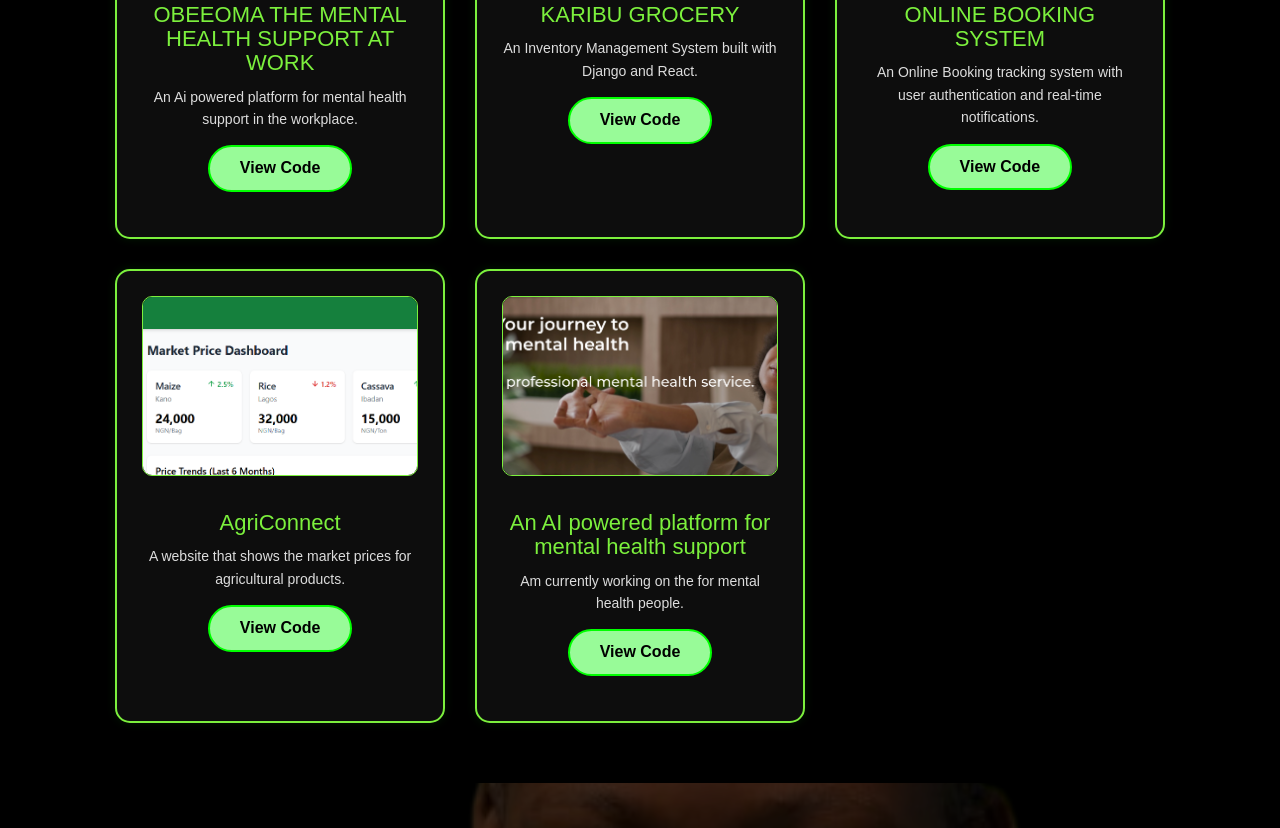
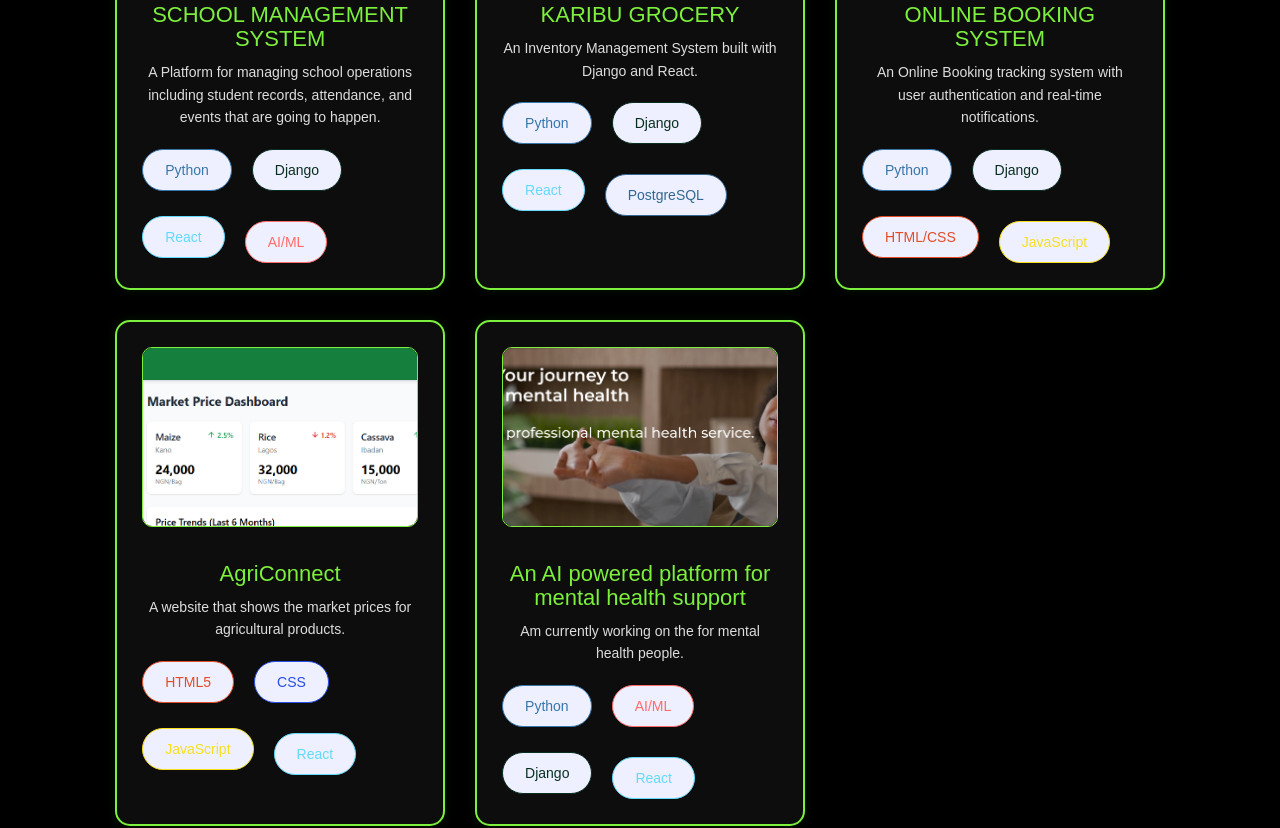
Before and after one commit to belinda-png/belinda-s_website, a plain HTML site: page index.html in a window 1280 px wide. Shown: the part 2785-3613 px from the top of the page. Drawn offline with nearby package versions, Linux system fonts and the light colour scheme.

Commit message:
modified pages

```diff
--- a/index.html
+++ b/index.html
@@ -914,7 +914,7 @@ html {
             <span class="skill-pill" style="--color: #F05032;">Git</span>
             <span class="skill-pill" style="--color: #181717;">Docker</span>
             <span class="skill-pill" style="--color: #007ACC;">AWS</span>
-                        <span class="skill-pill" style="--color: #007ACC;">VS Code</span>
+            <span class="skill-pill" style="--color: #007ACC;">VS Code</span>
             <span class="skill-pill" style="--color: #FF6C37;">Postman</span>
         </div>
       </div>
@@ -929,34 +929,65 @@ html {
   <p> Showcase of my work and contributions </p>
   <div class="projects-container">
     <div class="project-card">
-        <img src="images/Online.png" alt="Project 2">
-        <h2>OBEEOMA THE MENTAL HEALTH SUPPORT AT WORK </h2>
-        <p>An Ai powered platform for mental health support in the workplace.</p>
-        <a href="hhttps://github.com/belinda-png/online-booking.git" class="btn" target="_blank">View Code</a>
+        <img src="images/Screenshot 2026-02-06 202608.png" alt="Project 2">
+        <h2>SCHOOL MANAGEMENT SYSTEM  </h2>
+        <p>A Platform for managing school operations including student records, attendance, and events that are going to happen.</p>
+        <div class="btn-sci">
+            <span class="skill-pill" style="--color: #3776AB;">Python</span>
+            <span class="skill-pill" style="--color: #092E20;">Django</span>
+            <span class="skill-pill" style="--color: #61DAFB;">React</span>
+            <span class="skill-pill" style="--color: #FF6B6B;">AI/ML</span>
+        </div>
+        <!-- <a href="hhttps://github.com/belinda-png/online-booking.git" class="btn" target="_blank">View Code</a> -->
     </div>
     <div class="project-card">
       <img src="images/karibu.png" alt="Project 1">
       <h2>KARIBU GROCERY</h2>
       <p>An Inventory Management System built with Django and React.</p>
-      <a href="https://github.com/belinda-png/lastone.git" class="btn" target="_blank">View Code</a>
+      <div class="btn-sci">
+          <span class="skill-pill" style="--color: #3776AB;">Python</span>
+          <span class="skill-pill" style="--color: #092E20;">Django</span>
+          <span class="skill-pill" style="--color: #61DAFB;">React</span>
+          <span class="skill-pill" style="--color: #336791;">PostgreSQL</span>
+      </div>
+      <!-- <a href="https://github.com/belinda-png/lastone.git" class="btn" target="_blank">View Code</a> -->
     </div>
     <div class="project-card">
       <img src="images/Online.png" alt="Project 2">
       <h2>ONLINE BOOKING SYSTEM</h2>
       <p>An Online Booking tracking system with user authentication and real-time notifications.</p>
-      <a href="hhttps://github.com/belinda-png/online-booking.git" class="btn" target="_blank">View Code</a>
+      <div class="btn-sci">
+          <span class="skill-pill" style="--color: #3776AB;">Python</span>
+          <span class="skill-pill" style="--color: #092E20;">Django</span>
+          <span class="skill-pill" style="--color: #E34C26;">HTML/CSS</span>
+          <span class="skill-pill" style="--color: #F7DF1E;">JavaScript</span>
+      </div>
+      <!-- <a href="hhttps://github.com/belinda-png/online-booking.git" class="btn" target="_blank">View Code</a> -->
     </div>
     <div class="project-card">
       <img src="images/Agric.png" alt="Project 3">
       <h2>AgriConnect</h2>
       <p>A website that shows the market prices for agricultural products.</p>
-      <a href="https://github.com/belinda-png/farming.git" class="btn" target="_blank">View Code</a>
+      <div class="btn-sci">
+          <span class="skill-pill" style="--color: #E34C26;">HTML5</span>
+          <span class="skill-pill" style="--color: #264DE4;">CSS</span>
+          <span class="skill-pill" style="--color: #F7DF1E;">JavaScript</span>
+          <span class="skill-pill" style="--color: #61DAFB;">React</span>
+      </div>
+
+      <!-- <a href="https://github.com/belinda-png/farming.git" class="btn" target="_blank">View Code</a> -->
     </div>
     <div class="project-card">
       <img src="images/obeeoma.png" alt="Project 4">
       <h2>An AI powered platform for mental health support</h2>
       <p>Am currently working on the for mental health people.</p>
-      <a href="https://github.com/Obeeoma-Dev/api.git" class="btn" target="_blank">View Code</a>
+      <div class="btn-sci">
+          <span class="skill-pill" style="--color: #3776AB;">Python</span>
+          <span class="skill-pill" style="--color: #FF6B6B;">AI/ML</span>
+          <span class="skill-pill" style="--color: #092E20;">Django</span>
+          <span class="skill-pill" style="--color: #61DAFB;">React</span>
+      </div>
+      <!-- <a href="https://github.com/Obeeoma-Dev/api.git" class="btn" target="_blank">View Code</a> -->
     </div>
   </div>
 </section>
```
Also changed, not shown: images/Screenshot 2026-02-06 202608.png (added).
